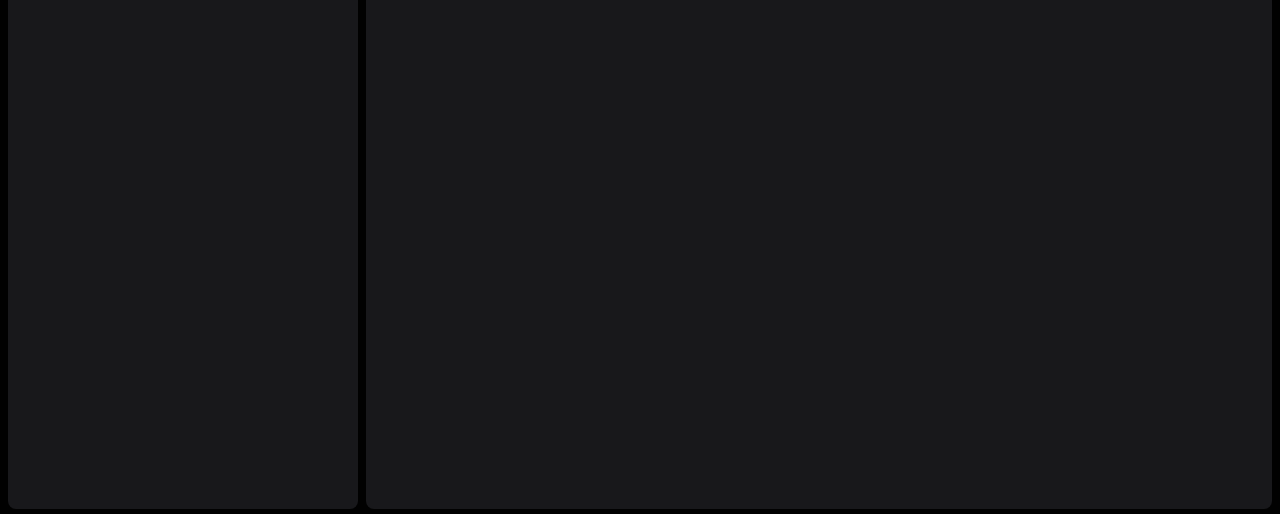
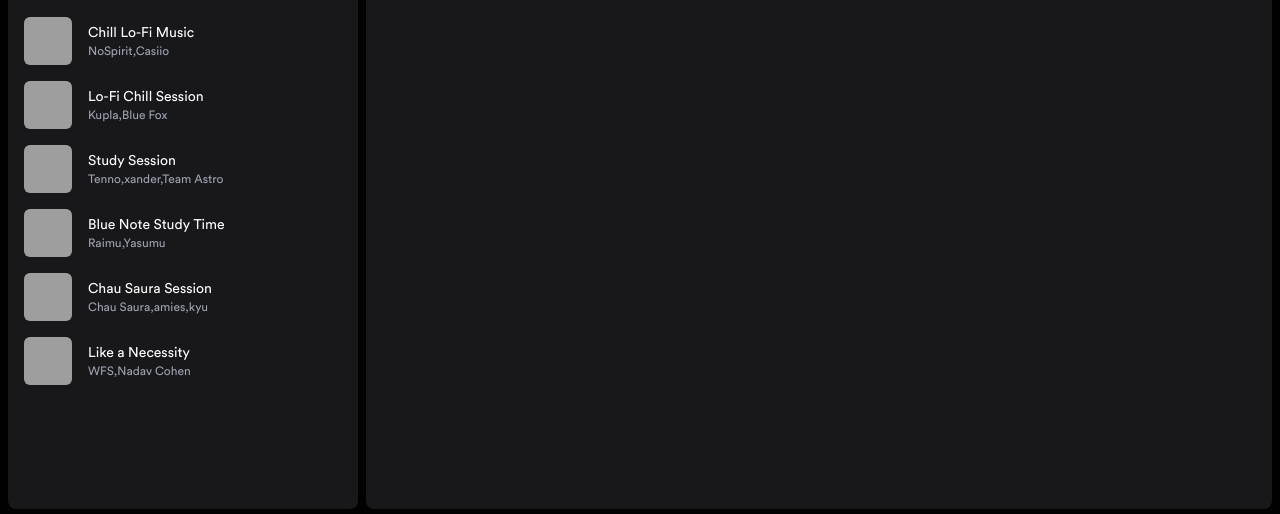
Before and after one commit to H1V35/spotify-clone, an Astro site: page / in a window 1280 px wide. Shown: the part 175-689 px from the top of the page. Built offline with nearby package versions, Linux system fonts and the light colour scheme; Astro itself is replaced by a stand-in of ours; grey boxes are pictures that could not be loaded.

Commit message:
✨ feat: Add SideMenuCard for AsideMenu

```diff
--- a/src/components/AsideMenu.astro
+++ b/src/components/AsideMenu.astro
@@ -3,6 +3,7 @@ import LibraryIcon from '@/icons/Library.astro';
 import HomeIcon from '@/icons/Home.astro';
 import SearchIcon from '@/icons/Search.astro';
 import SideMenuItem from './SideMenuItem.astro';
+import SideMenuCard from './SideMenuCard.astro';
 
 import { playlists } from '@/lib/data.ts';
 ---
@@ -28,6 +29,8 @@ import { playlists } from '@/lib/data.ts';
         <LibraryIcon />
         Your Library
       </SideMenuItem>
+
+      {playlists.map(playlist => <SideMenuCard playlist={playlist} />)}
     </ul>
   </div>
 </nav>
--- /dev/null
+++ b/src/components/SideMenuCard.astro
@@ -0,0 +1,34 @@
+---
+import type { Playlist } from '@/lib/data';
+
+interface Props {
+  playlist: Playlist;
+}
+
+const { playlist } = Astro.props;
+const { id, cover, title, artists, color } = playlist;
+
+const artistsString = artists.join(',');
+---
+
+<a
+  href={`/playlist/${id}`}
+  class="playlist-item flex relative p-2 overflow-hidden items-center gap-4 rounded-md hover:bg-zinc-800">
+  <picture class="h-12 w-12 flex-none">
+    <img
+      src={cover}
+      alt={`Cover of ${title} by ${artistsString}`}
+      class="object-cover w-full h-full rounded-md"
+    />
+  </picture>
+
+  <div class="flex flex-auto flex-col truncate">
+    <h4 class="text-white text-sm">
+      {title}
+    </h4>
+
+    <span class="text-xs text-gray-400">
+      {artistsString}
+    </span>
+  </div>
+</a>
```
